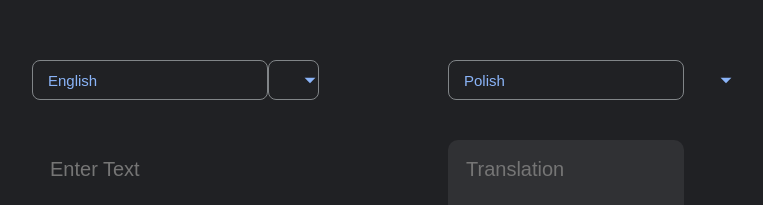
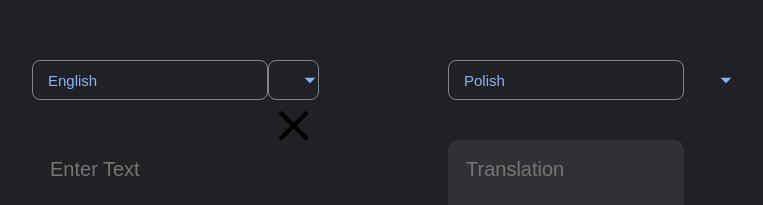
Before and after one commit to oaat9309/Google-Translate-App, a React (Create React App) app: page / in a window 1280 px wide. Shown: the part 160-365 px from the top of the page, without its empty margins (282-1045 px from the left). Built offline with nearby package versions, Linux system fonts and the light colour scheme.

Commit message:
feat:Modal.js setup (04.30)

```diff
--- a/src/components/Modal.js
+++ b/src/components/Modal.js
@@ -1,6 +1,6 @@
 import { useState } from "react";
 
-const Modal = () => {
+const Modal = ({ setShowModal }) => {
   const [searchedLanguage, setSearchedLanguage] = useState("");
   const handleChange = (e) => {
     setSearchedLanguage(e.target.value);
@@ -10,6 +10,23 @@
     <div className="option-list">
       <div className="search-bar">
         <input value={searchedLanguage} onChange={handleChange} />
+        <div
+          className="close-button"
+          onClick={() => {
+            setShowModal(null);
+          }}
+        >
+          <svg
+            focusable="false"
+            xmlns="http://www.w3.org/2000/svg"
+            viewBox="0 0 24 24"
+          >
+            <path d="M19 6.41L17.59 5 12 10.59 6.41 5 5 6.41 10.59 12 5 17.59 6.41 19 12 13.41 17.59 19 19 17.59 13.41 12z"></path>
+          </svg>
+        </div>
+      </div>
+      <div className="option-container">
+        <ul></ul>
       </div>
     </div>
   );
```
